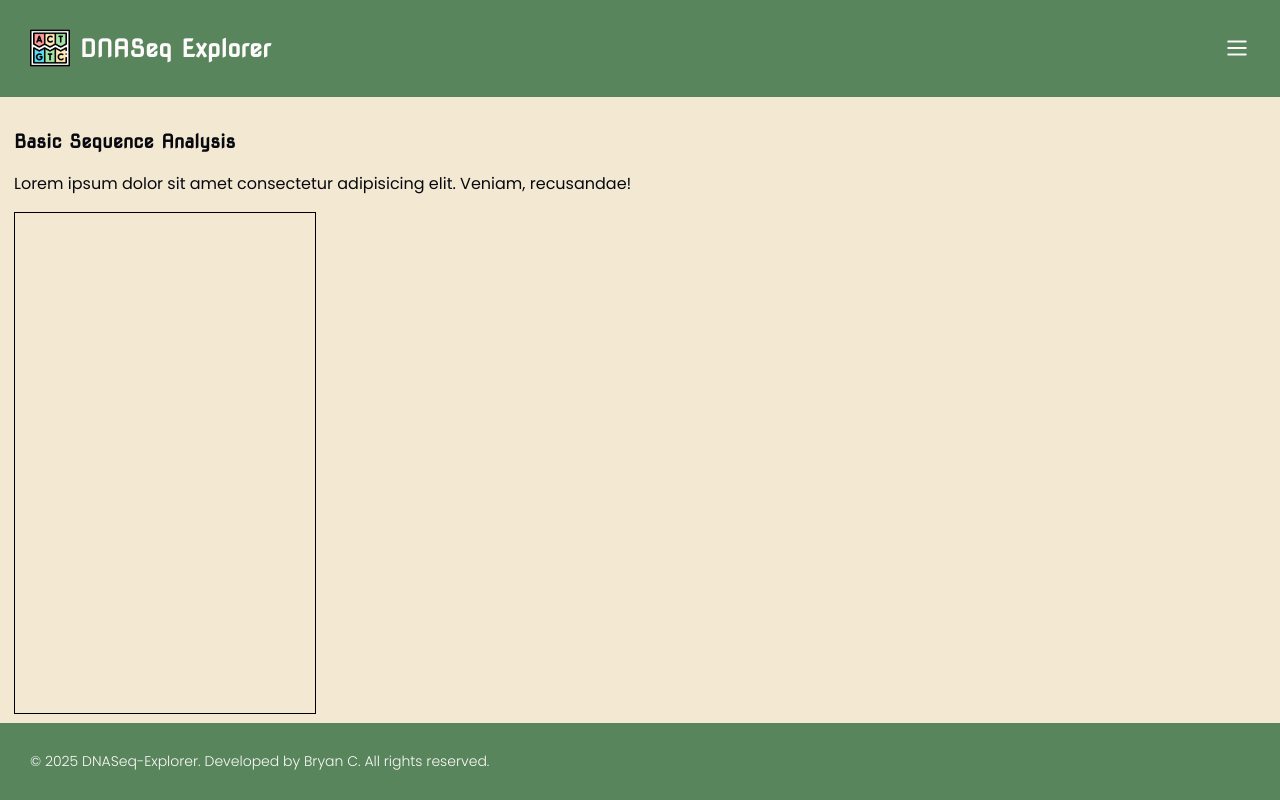
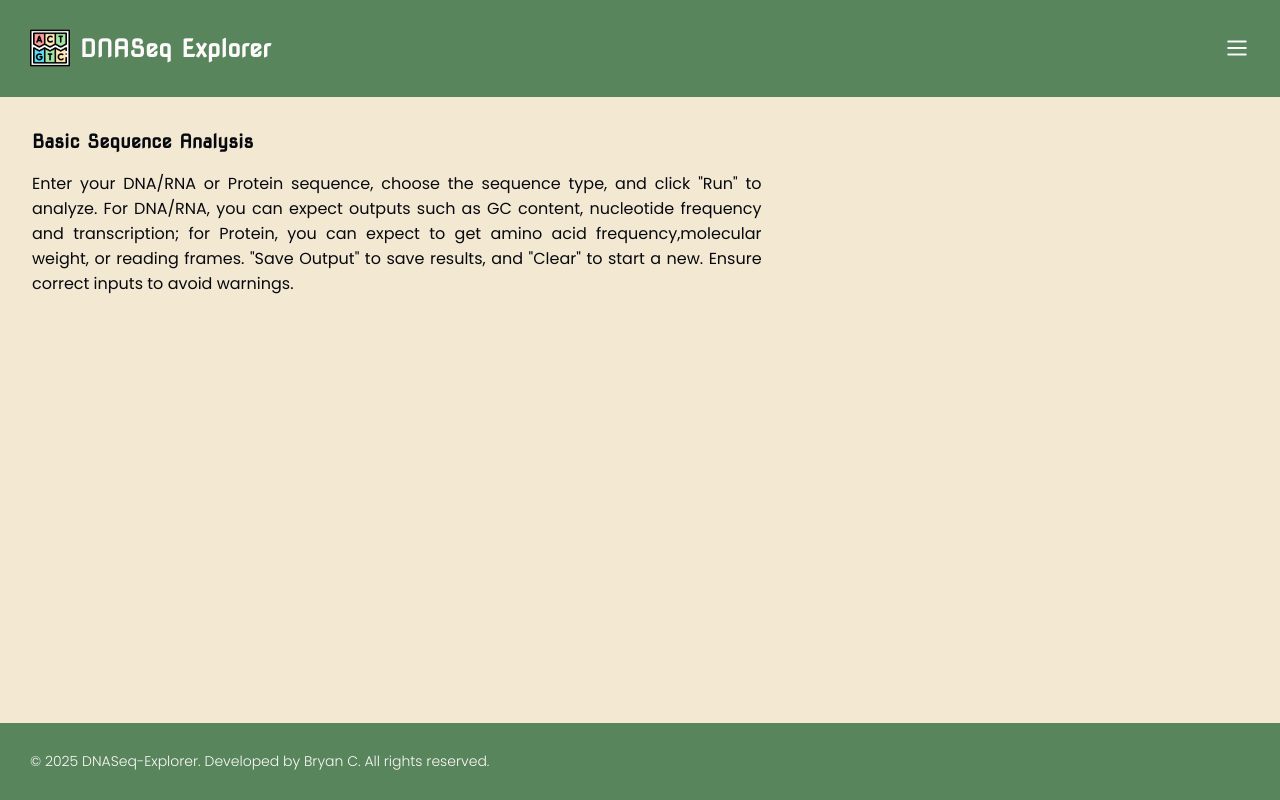
Before and after one commit to bryancastillo10/dna-seq-explorer, a React (Vite) app in the folder client/: page /basic in a window 1280 px wide. Built offline with nearby package versions, Linux system fonts and the light colour scheme.

Commit message:
🟦 layout: /basic page header

```diff
--- a/client/src/components/layout/PageHeader.tsx
+++ b/client/src/components/layout/PageHeader.tsx
@@ -10,20 +10,23 @@ interface PageHeaderProps {
 
 const PageHeader = ({title, description}: PageHeaderProps) => {
   return (
-    <div>
+    <HeaderContainer>
       <Title>{title}</Title>
       <PContainer>
         <P $alignment="justify">
          {description}
         </P>
       </PContainer>
-    </div>
+    </HeaderContainer>
   )
 }
 
 export default PageHeader;
 
 
+const HeaderContainer = styled.div`
+  width:"fit-content";
+`
 const PContainer = styled.div`
   width: 100%;
 
--- a/client/src/routes/basic.tsx
+++ b/client/src/routes/basic.tsx
@@ -1,25 +1,29 @@
 import { createFileRoute } from '@tanstack/react-router';
-import { P, Title } from '@/style/typography';
+import { Grid, Section } from '@/style/globalStyles';
+import PageHeader from '@/components/layout/PageHeader';
 
-import styled from 'styled-components';
 
 export const Route = createFileRoute('/basic')({
   component: RouteComponent,
 })
 
 function RouteComponent() {
-  return <section>
-    <div className="">
-    <Title>Basic Sequence Analysis</Title>
-    <P>Lorem ipsum dolor sit amet consectetur adipisicing elit. Veniam, recusandae!</P>
-    </div>
-      <InputBlock />
-  </section>
+  const pageDescription = `
+    Enter your DNA/RNA or Protein sequence, choose the sequence type, and click "Run" to analyze. For
+  DNA/RNA, you can expect outputs such as GC content, nucleotide frequency and transcription;
+  for Protein, you can expect to get amino acid frequency,molecular weight, or reading frames. "Save Output" to save results,
+  and "Clear" to start a new. Ensure correct inputs to avoid warnings.
+  `
+  return (
+    <Section>
+      <PageHeader
+        title="Basic Sequence Analysis"
+        description={pageDescription}
+      />
+
+      <Grid cols={2}>
+
+      </Grid>
+    </Section>
+  )
 }
-
-
-const InputBlock = styled.div`
-  width:300px;
-  height:500px;
-  border: 1px solid #000;
-`
--- a/client/src/style/globalStyles.ts
+++ b/client/src/style/globalStyles.ts
@@ -4,6 +4,7 @@ import { mediaQuery } from "@/utils/breakpoints";
 export const GlobalStyles = createGlobalStyle`
     body{
       margin: 0;
+      padding:0;
       font-family: ${(props) => props.theme.fontFamily.primary.join(', ')};
       font-weight: ${(props) => props.theme.fontWeight.regular};
       background-color: ${(props) => props.theme.color.canvas};
@@ -31,7 +32,7 @@ export const NavLayout = styled.div`
 export const Section = styled.section`
   width: fit-content;
   overflow-y: scroll;
-  padding: 22px 18px;
+  padding: 0 18px;
 `
 
 
```
